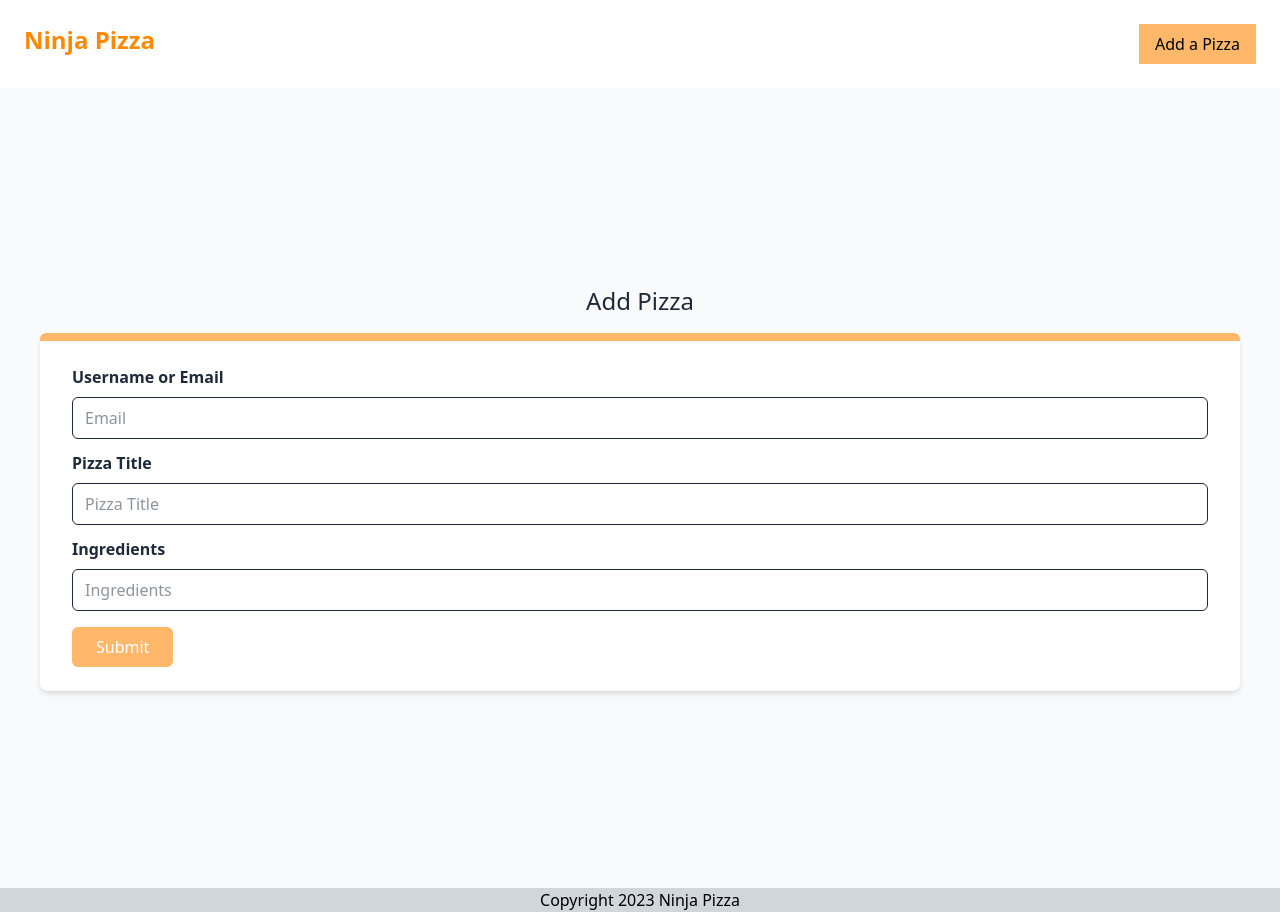
After one commit to ammarShahab/php-mysql-tutorials, a PHP site: the page made by 13.adding_header_&_footer/addForm.php in a window 1280 px wide. The commit adds this page. Run offline with PHP 8.4, Linux system fonts and the light colour scheme.

Commit message:
updated the some content

```diff
--- /dev/null
+++ b/13.adding_header_&_footer/addForm.php
@@ -0,0 +1,47 @@
+<!-- Get Method -->
+ <?php
+ /* if (isset($_GET['submit'])) {
+   echo $_GET['email'];
+   echo $_GET['title'];
+   echo $_GET['ingredient'];
+ } */
+
+// Note: we should not use the get method because the data is visible in the url. instead we should use the post method
+
+   if (isset($_POST['submit'])) {//isset is a function that checks if the variable is set or not. the data will save in the $_POST variable which is a associative array i.e the key is the name of the input field and the value is the value of the input field
+     echo $_POST['email'];
+     echo $_POST['title'];
+     echo $_POST['ingredient'];
+   }
+ ?>
+
+
+<!DOCTYPE html>
+<html lang="en">
+    <?php include('template/header.php'); ?>
+
+    <section>
+        <!-- component -->
+<div class="flex min-h-screen text-gray-800 antialiased flex-col justify-center overflow-hidden bg-gray-50 py-6 sm:py-12">
+  <div class="py-3 px-10 sm:w-full mx-auto text-center">
+    <span class="text-2xl font-light ">Add Pizza</span>
+    <div class="mt-4 bg-white shadow-md rounded-lg text-left">
+      <div class="h-2 bg-orange-300 rounded-t-md"></div>
+      <form class="px-8 py-6 " action="add.php" method="POST">
+        <label name="email" class="block font-semibold"> Username or Email </label>
+        <input type="email" name="email" placeholder="Email" class="border w-full h-5 px-3 py-5 mt-2 hover:outline-none focus:outline-none focus:ring-indigo-500 focus:ring-1 rounded-md">
+        <label class="block mt-3 font-semibold"> Pizza Title </label>
+        <input type="text" name="title" placeholder="Pizza Title" class="border w-full h-5 px-3 py-5 mt-2 hover:outline-none focus:outline-none focus:ring-indigo-500 focus:ring-1 rounded-md">
+        <label class="block mt-3 font-semibold">Ingredients </label>
+        <input type="text" placeholder="Ingredients" name="ingredient" class="border w-full h-5 px-3 py-5 mt-2 hover:outline-none focus:outline-none focus:ring-indigo-500 focus:ring-1 rounded-md">
+          <div class="flex justify-between items-baseline">
+            <button type="submit" name="submit" value="submit" class="mt-4 bg-orange-300 text-white py-2 px-6 rounded-md hover:bg-orange-500">Submit</button>
+            <!-- <a href="#" class="text-sm hover:underline">Forgot password?</a> -->
+          </div>
+      </form>
+
+  </div>
+</div>
+    </section>
+    <?php include('template/footer.php'); ?>
+</html>
--- a/13.adding_header_&_footer/index.php
+++ b/13.adding_header_&_footer/index.php
@@ -1,7 +1,5 @@
 <!DOCTYPE html>
 <html lang="en">
-
     <?php include('template/header.php'); ?>
     <?php include('template/footer.php'); ?>
-</body>
 </html>
```
